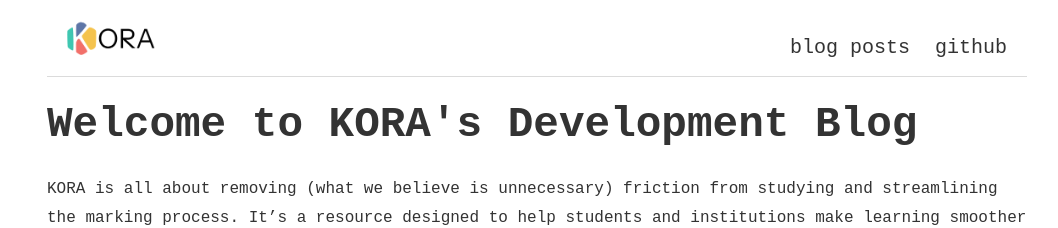
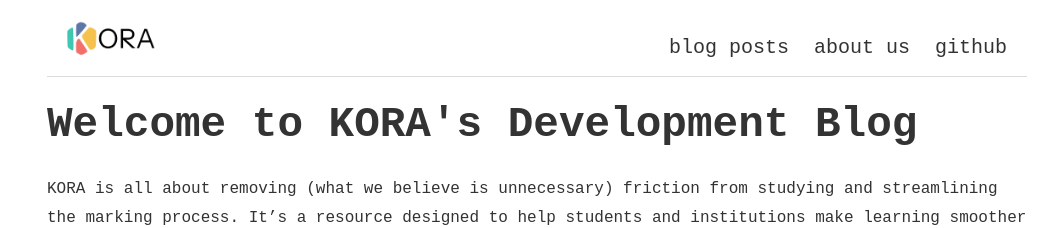
Before and after one commit to kora-edu/kora-edu.github.io, a Jekyll site: the page built from index.html, in a window 1280 px wide. Shown: the top 228 px of the page, without its empty margins (103-1161 px from the left). Built offline with Jekyll 4.4.1, drawn with Linux system fonts in a browser that asks for light colours; the list of posts is cut into pages by our own code.

```diff
--- a/_includes/link.html
+++ b/_includes/link.html
@@ -1,2 +1,2 @@
-<!-- <a href="https://trykora.ai" target="_blank" title="Visit "> try kora </a> -->
+<a href="https://trykora.ai" target="_blank" title="Visit "> about us </a>
 <a href="https://github.com/kora-edu" target="_blank" title="Visit KORA's GitHub Repository">github</a>
```
